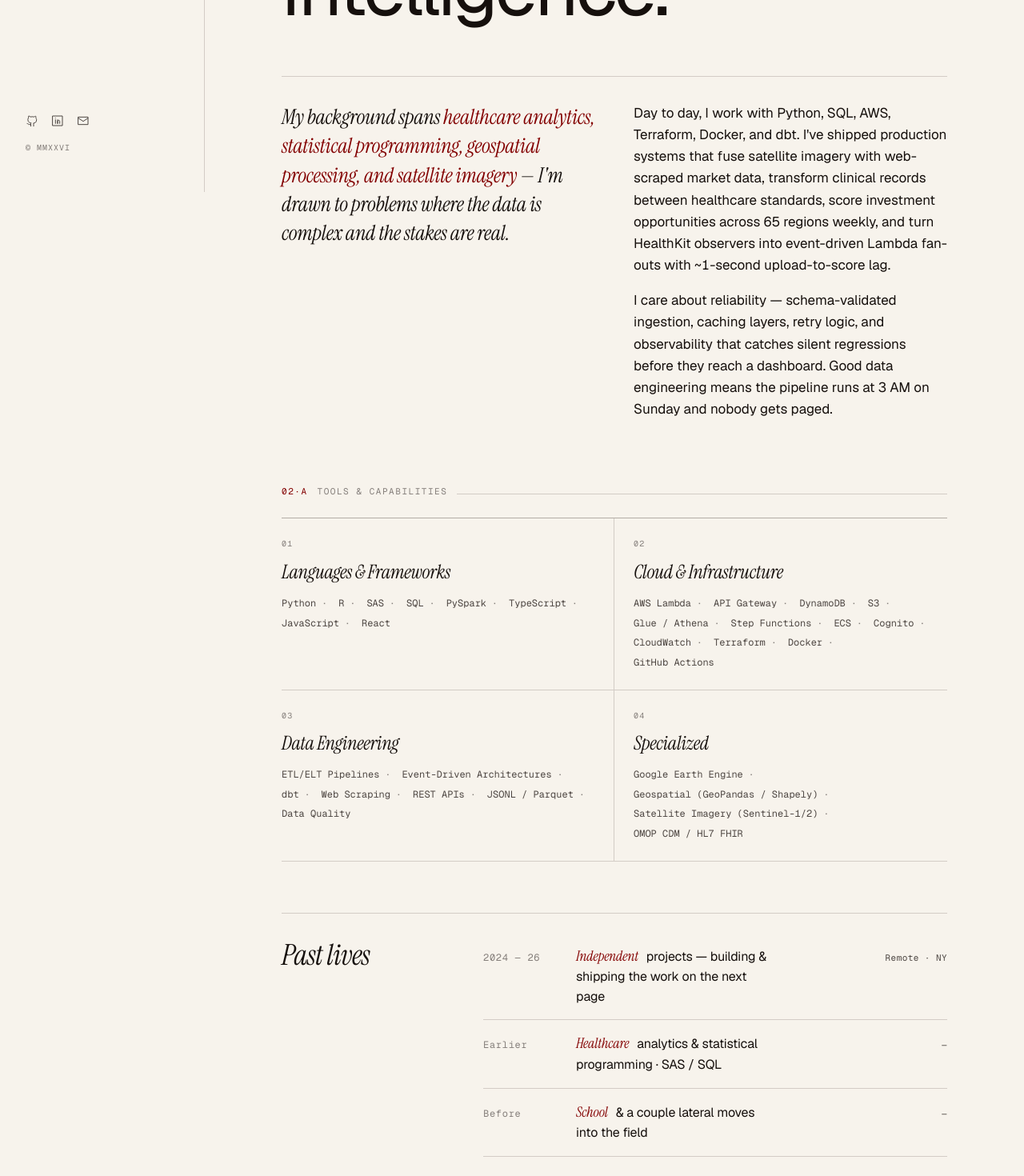
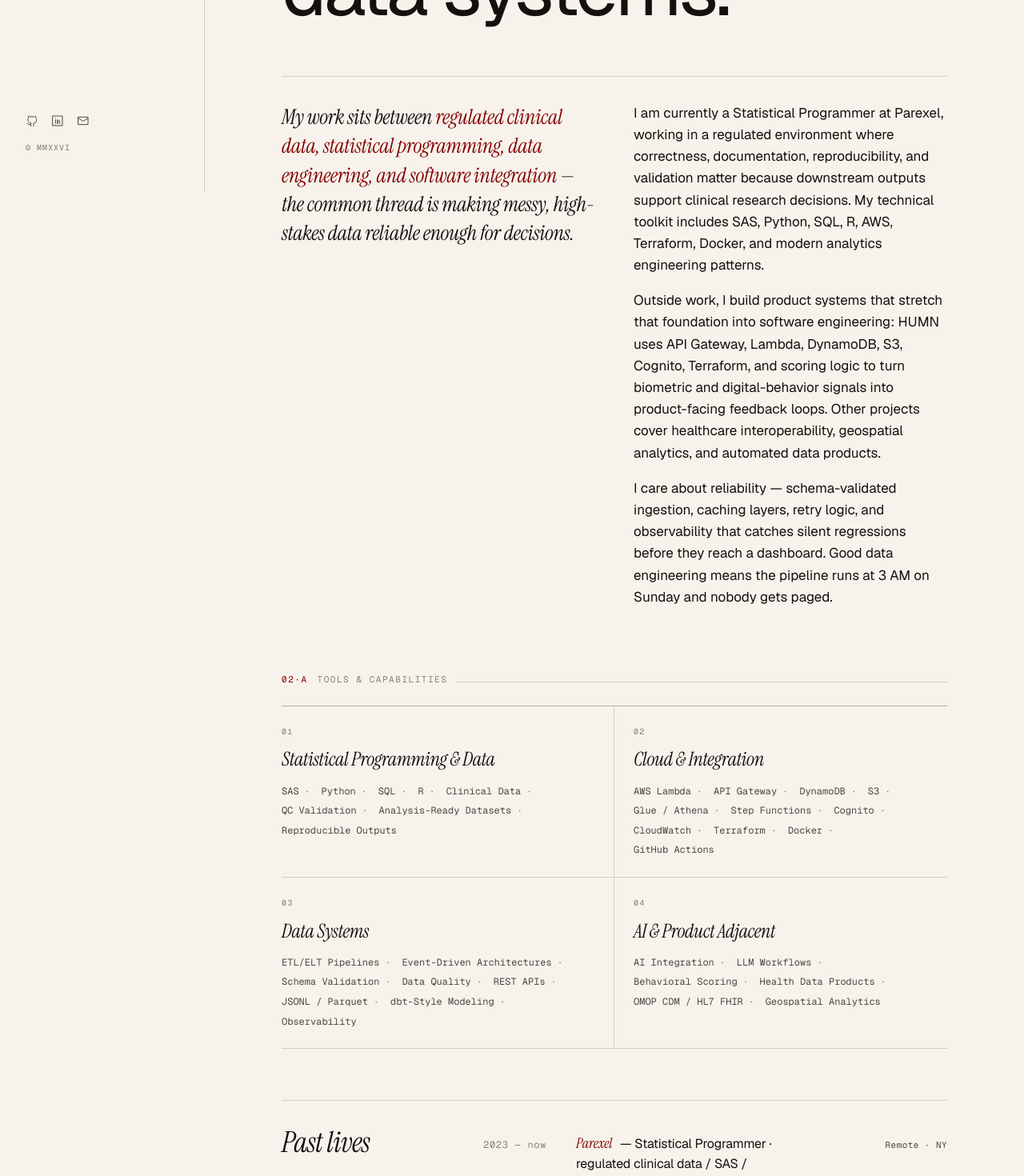
Before and after one commit to MIFUNEKINSKi/Website, a React (Create React App) app: page /about in a window 1280 px wide. Shown: the part 560-2030 px from the top of the page at 80% size. Built offline with nearby package versions, Linux system fonts and the light colour scheme.

Commit message:
Update portfolio positioning

```diff
--- a/src/components/about/index.js
+++ b/src/components/about/index.js
@@ -14,29 +14,37 @@ const About = () => (
     <div className="about">
         <PageSlug index="02" name="About" />
         <h1 className="about-h1">
-            I build pipelines that <em>turn messy data</em>
+            I work where <em>statistical programming</em>
             <br />
-            into actionable intelligence.
+            meets production data systems.
         </h1>
 
         <section className="about-intro">
             <div>
                 <p>
-                    My background spans{" "}
+                    My work sits between{" "}
                     <span className="accent">
-                        healthcare analytics, statistical programming, geospatial processing,
-                        and satellite imagery
+                        regulated clinical data, statistical programming, data engineering,
+                        and software integration
                     </span>{" "}
-                    — I'm drawn to problems where the data is complex and the stakes are real.
+                    — the common thread is making messy, high-stakes data reliable enough
+                    for decisions.
                 </p>
             </div>
             <div>
                 <p>
-                    Day to day, I work with Python, SQL, AWS, Terraform, Docker, and dbt.
-                    I've shipped production systems that fuse satellite imagery with web-scraped
-                    market data, transform clinical records between healthcare standards, score
-                    investment opportunities across 65 regions weekly, and turn HealthKit
-                    observers into event-driven Lambda fan-outs with ~1-second upload-to-score lag.
+                    I am currently a Statistical Programmer at Parexel, working in a regulated
+                    environment where correctness, documentation, reproducibility, and validation
+                    matter because downstream outputs support clinical research decisions.
+                    My technical toolkit includes SAS, Python, SQL, R, AWS, Terraform, Docker,
+                    and modern analytics engineering patterns.
+                </p>
+                <p>
+                    Outside work, I build product systems that stretch that foundation into
+                    software engineering: HUMN uses API Gateway, Lambda, DynamoDB, S3, Cognito,
+                    Terraform, and scoring logic to turn biometric and digital-behavior signals
+                    into product-facing feedback loops. Other projects cover healthcare
+                    interoperability, geospatial analytics, and automated data products.
                 </p>
                 <p>
                     I care about reliability — schema-validated ingestion, caching layers, retry
@@ -72,23 +80,23 @@ const About = () => (
             <h2>Past lives</h2>
             <div className="lives-list">
                 <div className="life-row">
+                    <span className="life-year">2023 — now</span>
+                    <span className="life-role">
+                        <em>Parexel</em> — Statistical Programmer · regulated clinical data / SAS / Python / SQL
+                    </span>
+                    <span className="life-place">Remote · NY</span>
+                </div>
+                <div className="life-row">
                     <span className="life-year">2024 — 26</span>
                     <span className="life-role">
-                        <em>Independent</em> projects — building &amp; shipping the work on the next page
+                        <em>Independent</em> projects — HUMN, healthcare data systems, and applied AI/data products
                     </span>
                     <span className="life-place">Remote · NY</span>
                 </div>
                 <div className="life-row">
                     <span className="life-year">Earlier</span>
                     <span className="life-role">
-                        <em>Healthcare</em> analytics &amp; statistical programming · SAS / SQL
-                    </span>
-                    <span className="life-place">—</span>
-                </div>
-                <div className="life-row">
-                    <span className="life-year">Before</span>
-                    <span className="life-role">
-                        <em>School</em> &amp; a couple lateral moves into the field
+                        <em>Software</em> training and project work — full-stack apps, APIs, and data tooling
                     </span>
                     <span className="life-place">—</span>
                 </div>
--- a/src/components/home/index.js
+++ b/src/components/home/index.js
@@ -14,7 +14,9 @@ const PageSlug = ({ index, name }) => (
 
 const Home = ({ setExpandedProject }) => {
     const navigate = useNavigate();
-    const featured = PROJECTS.slice(0, 2);
+    const featured = ["humn", "vitalstream"].map((id) =>
+        PROJECTS.find((project) => project.id === id)
+    ).filter(Boolean);
 
     const openProject = (id) => {
         setExpandedProject(id);
@@ -32,24 +34,25 @@ const Home = ({ setExpandedProject }) => {
                         Moore <span className="editorial">— builds</span>
                     </span>
                     <span className="lf">
-                        <span className="editorial">data pipelines</span> that
+                        <span className="editorial">trusted data systems</span>
                     </span>
-                    <span className="lf">don't page anyone at 3&nbsp;AM.</span>
+                    <span className="lf">for regulated, real-world work.</span>
                 </h1>
 
                 <div className="home-positioning">
                     <div className="home-positioning-meta">
                         <span>Focus</span>
-                        Data Eng · Stat Programming · Analytics · SWE
+                        Stat Programming · Data Systems · AI Integration · Healthcare Analytics
                         <br />
                         <span style={{ marginTop: 12, display: "block" }}>Stack</span>
-                        Python · R · SAS · AWS · Terraform
+                        Python · SQL · SAS · AWS · Terraform
                     </div>
                     <p>
-                        <em>Data engineer and statistical programmer</em> shipping production AWS
-                        — event-driven biometrics, satellite-fused land-investment scoring, and
-                        HL7&nbsp;FHIR → OMOP healthcare pipelines. Best work happens where
-                        the data is messy and the stakes are real.
+                        <em>Statistical Programmer at Parexel</em> working with regulated
+                        clinical data, validation, and analysis-ready datasets. Outside that
+                        role, I build production-grade data products — including HUMN, an
+                        AWS-backed health behavior app with event-driven scoring and secure
+                        biometric data flows.
                     </p>
                 </div>
 
@@ -136,6 +139,8 @@ const Home = ({ setExpandedProject }) => {
                     <span className="sep">/</span>
                     <span>Docker</span>
                     <span className="sep">/</span>
+                    <span>Clinical Data</span>
+                    <span className="sep">/</span>
                     <span>OMOP · FHIR</span>
                     <span className="sep">/</span>
                     <span className="dim">React</span>
--- a/src/data/portfolio.js
+++ b/src/data/portfolio.js
@@ -59,7 +59,7 @@ if current_articles > prev_articles:
         num: "02",
         name: "HUMN",
         accent: "var(--proj-humn)",
-        tagline: "Event-driven biometrics platform — HealthKit ingest, async Lambda fan-out, DynamoDB sparse GSI.",
+        tagline: "Behavior-change health app — secure biometrics ingest, event-driven scoring, AWS serverless backend.",
         metrics: [
             { value: "9", label: "Lambdas" },
             { value: "~1s", label: "Ingest → Score" },
@@ -68,9 +68,11 @@ if current_articles > prev_articles:
         ],
         techStack: ["AWS Lambda", "API Gateway v2", "DynamoDB", "DDB Streams", "S3", "Cognito", "Terraform", "CloudWatch", "k6", "Python", "TypeScript"],
         architecture: [
+            "Product loop: biometric and behavior events → API Gateway v2 → JSON-schema validator Lambda → DynamoDB user_state → scorer Lambda → score-read API",
             "Event-driven ingest: HealthKit observer → API Gateway v2 → JSON-schema validator Lambda → async InvocationType=Event fan-out to scorer Lambda; upload-to-score lag drops from 15-min cron to ~1s",
             "Cold archive: DynamoDB Streams → exporter Lambda → S3 partitioned JSONL, lifecycle-tiered to IA/Glacier",
             "Sparse GSI on user_state (active_partition + last_event_ts, KEYS_ONLY projection) replaces table-Scan with active-only Query — avoids ~$30/mo DDB cost regression at 10k users",
+            "Security model: Cognito/JWT-authenticated API routes, least-privilege IAM, and privacy-conscious data boundaries between ingest, scoring, archive, and read paths",
             "Per-user async-Invoke fan-out from cron breaks past Lambda's 15-min ceiling for sustained 1k-user concurrency",
             "Observability: AWS Budget at $50/mo with 80%/100% alarms, per-Lambda CloudWatch metric filters routed to a single SNS topic — silent IAM-denial regressions surface within minutes",
             "k6 load harness: ramp+hold+rampdown profile (100 VUs / 5min), p95/p99 thresholds on ingest + score-read, run-over-run CSV deltas",
@@ -121,7 +123,7 @@ for sub in _users_with_recent_events():
         InvocationType="Event",
         Payload=json.dumps({"sub": sub}),
     )`,
-        deepDive: "HUMN's backend is the kind of event-driven AWS architecture you'd expect in a small-team production system. Schema-validated ingestion at the edge, asynchronous Lambda fan-out so the writer never waits on the scorer, DynamoDB Streams driving a cold-archive exporter to S3 (partitioned JSONL, lifecycle-tiered to IA/Glacier), and a sparse GSI that swapped a table-Scan for an active-users-only Query before user count made the Scan unaffordable. Production-readiness work: per-user fan-out from cron to bypass Lambda's 15-min ceiling, AWS Budget + CloudWatch error-metric alarms wired to SNS, and a k6 load-test harness with run-over-run CSV deltas.",
+        deepDive: "HUMN is the clearest expression of the direction I am pushing toward: healthcare-adjacent product engineering backed by reliable data systems. The backend uses schema-validated ingest at the edge, asynchronous Lambda fan-out so the writer never waits on scoring, DynamoDB Streams driving a cold-archive exporter to S3, and a sparse GSI that swapped a table-Scan for an active-users-only Query before user count made the Scan unaffordable. Production-readiness work includes Cognito/JWT access control, least-privilege IAM, per-user fan-out from cron to bypass Lambda's 15-min ceiling, AWS Budget + CloudWatch error-metric alarms wired to SNS, and a k6 load-test harness with run-over-run CSV deltas.",
         githubLink: "https://github.com/MIFUNEKINSKi/HUMN",
     },
     {
@@ -298,22 +300,22 @@ end`,
 export const SKILL_CATEGORIES = [
     {
         num: "01",
-        title: "Languages & Frameworks",
-        skills: ["Python", "R", "SAS", "SQL", "PySpark", "TypeScript", "JavaScript", "React"],
+        title: "Statistical Programming & Data",
+        skills: ["SAS", "Python", "SQL", "R", "Clinical Data", "QC Validation", "Analysis-Ready Datasets", "Reproducible Outputs"],
     },
     {
         num: "02",
-        title: "Cloud & Infrastructure",
-        skills: ["AWS Lambda", "API Gateway", "DynamoDB", "S3", "Glue / Athena", "Step Functions", "ECS", "Cognito", "CloudWatch", "Terraform", "Docker", "GitHub Actions"],
+        title: "Cloud & Integration",
+        skills: ["AWS Lambda", "API Gateway", "DynamoDB", "S3", "Glue / Athena", "Step Functions", "Cognito", "CloudWatch", "Terraform", "Docker", "GitHub Actions"],
     },
     {
         num: "03",
-        title: "Data Engineering",
-        skills: ["ETL/ELT Pipelines", "Event-Driven Architectures", "dbt", "Web Scraping", "REST APIs", "JSONL / Parquet", "Data Quality"],
+        title: "Data Systems",
+        skills: ["ETL/ELT Pipelines", "Event-Driven Architectures", "Schema Validation", "Data Quality", "REST APIs", "JSONL / Parquet", "dbt-Style Modeling", "Observability"],
     },
     {
         num: "04",
-        title: "Specialized",
-        skills: ["Google Earth Engine", "Geospatial (GeoPandas / Shapely)", "Satellite Imagery (Sentinel-1/2)", "OMOP CDM / HL7 FHIR"],
+        title: "AI & Product Adjacent",
+        skills: ["AI Integration", "LLM Workflows", "Behavioral Scoring", "Health Data Products", "OMOP CDM / HL7 FHIR", "Geospatial Analytics"],
     },
 ];
```
